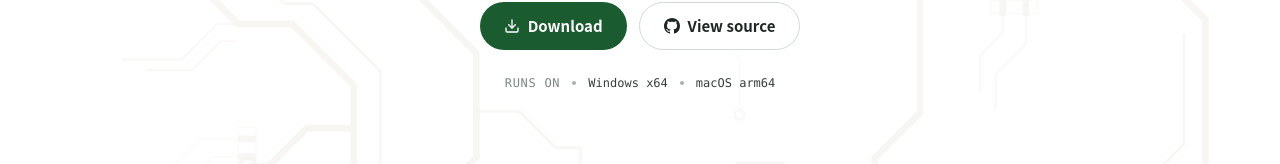
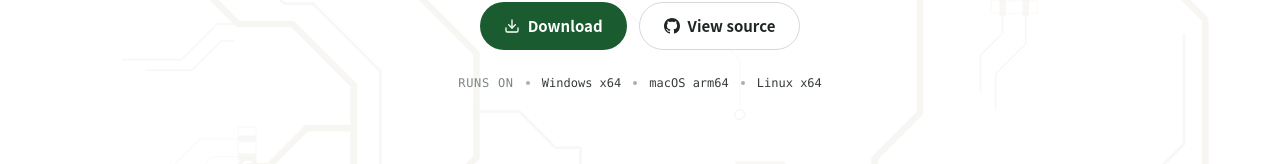
Before and after one commit to Open-Power-Electronics/open-power-electronics.github.io, a React (Vite) app: page / in a window 1280 px wide. Shown: the part 5336-5500 px from the top of the page. Built offline with nearby package versions, Linux system fonts and the light colour scheme.

Commit message:
Keep Linux x64 in website platform list

```diff
--- a/src/content/site.ts
+++ b/src/content/site.ts
@@ -2,7 +2,7 @@ export const GITHUB_ORG_URL = "https://github.com/Open-Power-Electronics"
 export const OPENPE_REPO_URL = "https://github.com/Open-Power-Electronics/OpenPE"
 export const OPENPE_RELEASES_URL = `${OPENPE_REPO_URL}/releases`
 
-export const PLATFORMS = ["Windows x64", "macOS arm64"] as const
+export const PLATFORMS = ["Windows x64", "macOS arm64", "Linux x64"] as const
 
 export const FILM_ID = "film"
 
```
